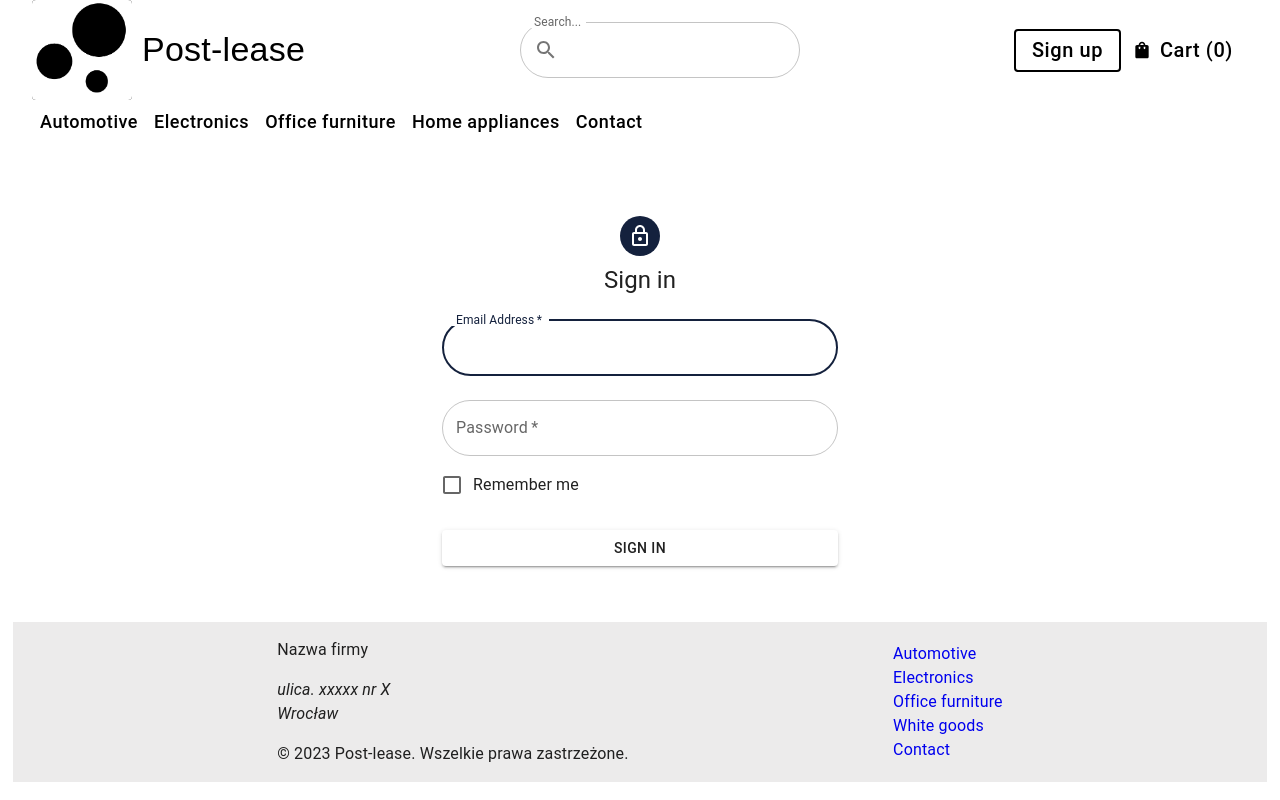
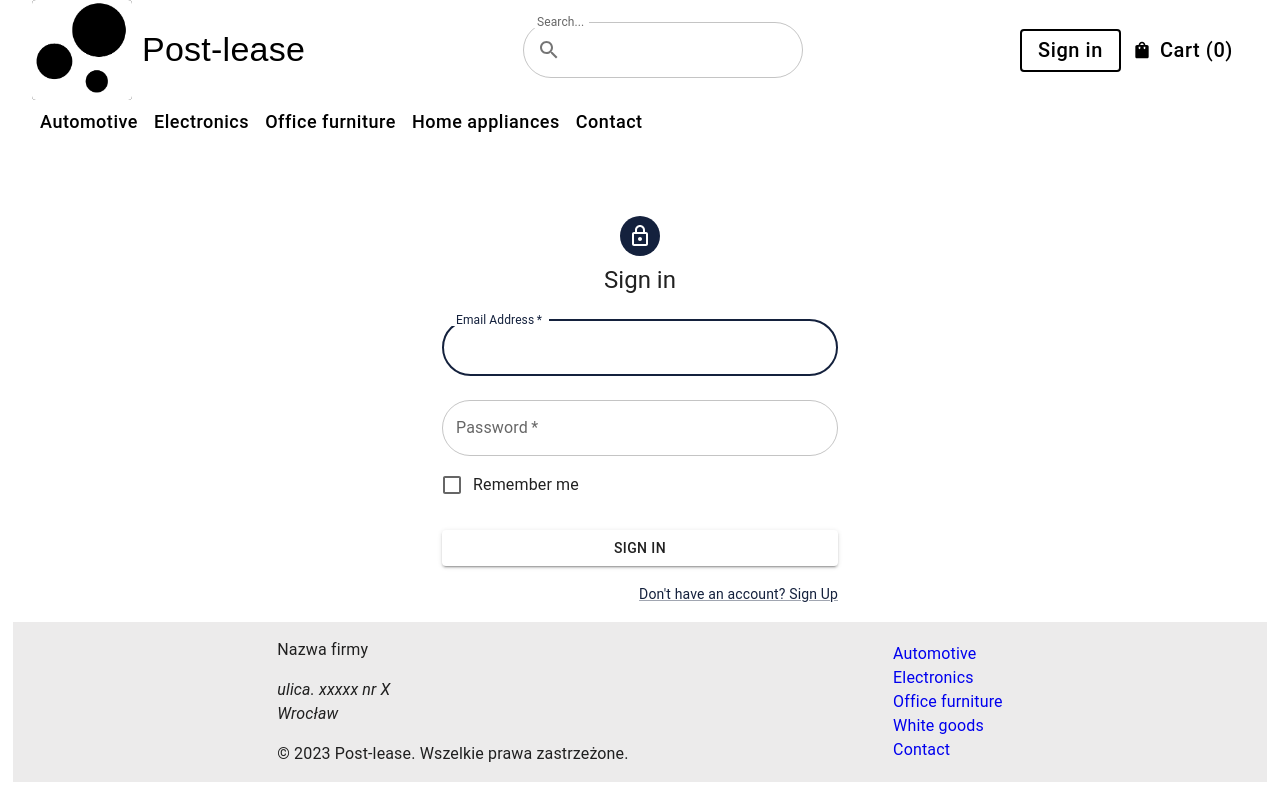
Before and after one commit to Kacper-Sleziak/eCommerce-application, a React (Create React App) app in the folder frontend/: page /signin in a window 1280 px wide. Built offline with nearby package versions, Linux system fonts and the light colour scheme.

Commit message:
add: changing routes

```diff
--- a/frontend/src/layout/navbar/UpperNavbar.tsx
+++ b/frontend/src/layout/navbar/UpperNavbar.tsx
@@ -26,6 +26,7 @@ const UpperNavbar: React.FC = () => {
       <InputSearchBar label="Search..." />
       <div className="upperNavbarButtons">
         <Button
+          href="/signin"
           className="signInButton"
           variant="outlined"
           sx={{
@@ -40,7 +41,7 @@ const UpperNavbar: React.FC = () => {
             padding: '0.5rem 1rem',
           }}
         >
-          Sign up
+          Sign in
         </Button>
         <Button
           variant="outlined"
--- a/frontend/src/pages/SignIn.tsx
+++ b/frontend/src/pages/SignIn.tsx
@@ -132,7 +132,7 @@ const SignIn = () => {
                 </Link>
               </Grid>
               <Grid item>
-                <Link href="/signup" variant="body2">
+                <Link href="/signup" variant="body2" color="secondary">
                   Don't have an account? Sign Up
                 </Link>
               </Grid>
--- a/frontend/src/routes/Router.tsx
+++ b/frontend/src/routes/Router.tsx
@@ -45,6 +45,10 @@ const RouterRoot = () => {
               <Route element={<AuthRoute user={user} protectionType="admin" />}>
                 <Route path="/profile" element={<Profile />} />
               </Route>
+              <Route element={<AuthRoute user={user} protectionType="noAuthOnly" />}>
+                <Route path="/signin" element={<SignIn />} />
+              </Route>
+
             </Routes>
           </Router>
         </Box>
```
Also changed, not shown: frontend/src/pages/SignOut.tsx (+0 -17 lines).
